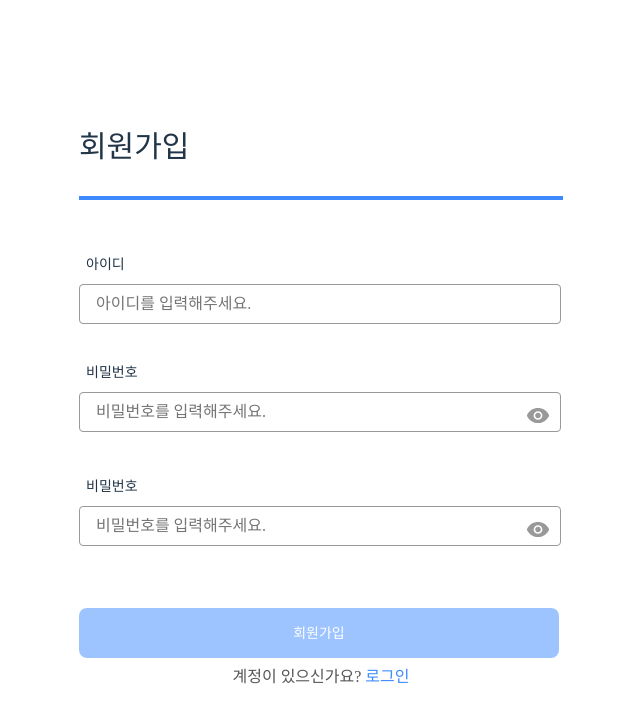
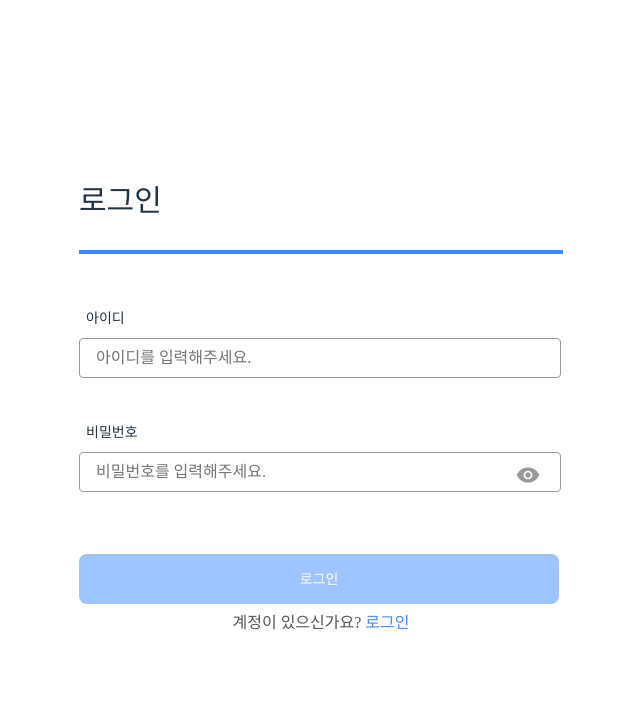
Before and after one commit to 2024-dsm-mentoring/FE_Jiyeon, a React (Vite) app in the folder 1주차/: page /Login in a window 1280 px wide. Shown: the top 722 px of the page, without its empty margins (319-959 px from the left). Built offline with nearby package versions, Linux system fonts and the light colour scheme; a web font is replaced by a local one.

Commit message:
input으로 password id 처리

```diff
--- a/1주차/src/App.tsx
+++ b/1주차/src/App.tsx
@@ -1,8 +1,8 @@
 import "./App.css";
-import { SignUpPage } from "./pages/SignUpPage";
+import { AppRouter } from "./Router";
 
 function App() {
-  return <SignUpPage />;
+  return <AppRouter />;
 }
 
 export default App;
--- /dev/null
+++ b/1주차/src/Router.tsx
@@ -0,0 +1,14 @@
+import { Route, BrowserRouter, Routes } from "react-router-dom";
+import { SignUpPage } from "./pages/SignUpPage";
+import { LoginPage } from "./pages/LoginPage";
+
+export const AppRouter = () => {
+  return (
+    <BrowserRouter>
+      <Routes>
+        <Route path="/SignUp" element={<SignUpPage />} />
+        <Route path="Login" element={<LoginPage />} />
+      </Routes>
+    </BrowserRouter>
+  );
+};
--- /dev/null
+++ b/1주차/src/assets/Eyes.tsx
@@ -0,0 +1,31 @@
+import React from "react";
+
+interface EyesProps extends React.SVGProps<SVGSVGElement> {
+  size?: number;
+  isEye?: boolean;
+}
+
+export const Eyes = ({ size = 22, isEye, ...props }: EyesProps) => (
+  <svg
+    width={size}
+    height={size}
+    viewBox="0 0 22 15"
+    fill="none"
+    xmlns="http://www.w3.org/2000/svg"
+    {...props}
+  >
+    {isEye ? (
+      //text라면
+      <path
+        d="M11 11.75C12.1833 11.75 13.1875 11.3375 14.0125 10.5125C14.8375 9.6875 15.25 8.68333 15.25 7.5C15.25 6.31667 14.8375 5.3125 14.0125 4.4875C13.1875 3.6625 12.1833 3.25 11 3.25C9.81667 3.25 8.8125 3.6625 7.9875 4.4875C7.1625 5.3125 6.75 6.31667 6.75 7.5C6.75 8.68333 7.1625 9.6875 7.9875 10.5125C8.8125 11.3375 9.81667 11.75 11 11.75ZM11 10.3C10.2167 10.3 9.55417 10.0292 9.0125 9.4875C8.47083 8.94583 8.2 8.28333 8.2 7.5C8.2 6.71667 8.47083 6.05417 9.0125 5.5125C9.55417 4.97083 10.2167 4.7 11 4.7C11.7833 4.7 12.4458 4.97083 12.9875 5.5125C13.5292 6.05417 13.8 6.71667 13.8 7.5C13.8 8.28333 13.5292 8.94583 12.9875 9.4875C12.4458 10.0292 11.7833 10.3 11 10.3ZM11 15C8.56667 15 6.36667 14.3083 4.4 12.925C2.43333 11.5417 0.966667 9.73333 0 7.5C0.966667 5.26667 2.43333 3.45833 4.4 2.075C6.36667 0.691666 8.56667 0 11 0C13.4333 0 15.6333 0.691666 17.6 2.075C19.5667 3.45833 21.0333 5.26667 22 7.5C21.0333 9.73333 19.5667 11.5417 17.6 12.925C15.6333 14.3083 13.4333 15 11 15ZM11 13.5C13.0167 13.5 14.8708 12.9542 16.5625 11.8625C18.2542 10.7708 19.5417 9.31667 20.425 7.5C19.5417 5.68333 18.2542 4.22917 16.5625 3.1375C14.8708 2.04583 13.0167 1.5 11 1.5C8.98333 1.5 7.12917 2.04583 5.4375 3.1375C3.74583 4.22917 2.45 5.68333 1.55 7.5C2.45 9.31667 3.74583 10.7708 5.4375 11.8625C7.12917 12.9542 8.98333 13.5 11 13.5Z"
+        fill="#999999"
+      />
+    ) : (
+      //password라면
+      <path
+        d="M11.002 11.8333C12.2257 11.8333 13.2652 11.4118 14.1205 10.5689C14.9757 9.72589 15.4034 8.70228 15.4034 7.49805C15.4034 6.2938 14.9751 5.27084 14.1185 4.42917C13.2619 3.58751 12.2217 3.16667 10.998 3.16667C9.7743 3.16667 8.73481 3.58816 7.87953 4.43113C7.02426 5.27411 6.59662 6.29772 6.59662 7.50195C6.59662 8.7062 7.02492 9.72916 7.88151 10.5708C8.73812 11.4125 9.77828 11.8333 11.002 11.8333ZM10.996 10.2667C10.214 10.2667 9.55056 9.99731 9.00578 9.45857C8.46099 8.91986 8.1886 8.26569 8.1886 7.49608C8.1886 6.72647 8.46232 6.07362 9.00976 5.5375C9.55719 5.00138 10.2219 4.73333 11.004 4.73333C11.786 4.73333 12.4494 5.00269 12.9942 5.54142C13.539 6.08014 13.8114 6.73431 13.8114 7.50393C13.8114 8.27353 13.5377 8.92638 12.9902 9.4625C12.4428 9.99862 11.7781 10.2667 10.996 10.2667ZM11 15C8.65718 15 6.52041 14.3792 4.58969 13.1375C2.65898 11.8958 1.17788 10.244 0.146404 8.18205C0.09397 8.09957 0.0564565 7.99764 0.0338638 7.87628C0.0112879 7.75489 0 7.62947 0 7.5C0 7.37053 0.0112879 7.24511 0.0338638 7.12372C0.0564565 7.00236 0.09397 6.90043 0.146404 6.81795C1.1779 4.75598 2.65899 3.10417 4.58969 1.8625C6.52041 0.620834 8.65718 0 11 0C13.3428 0 15.4796 0.620834 17.4103 1.8625C19.341 3.10417 20.8221 4.75598 21.8536 6.81795C21.906 6.90043 21.9435 7.00236 21.9661 7.12372C21.9887 7.24511 22 7.37053 22 7.5C22 7.62947 21.9887 7.75489 21.9661 7.87628C21.9435 7.99764 21.906 8.09957 21.8536 8.18205C20.8221 10.244 19.341 11.8958 17.4103 13.1375C15.4796 14.3792 13.3428 15 11 15Z"
+        fill="#999999"
+      />
+    )}
+  </svg>
+);
--- a/1주차/src/components/IdPassword/Password.tsx
+++ b/1주차/src/components/IdPassword/Password.tsx
@@ -5,16 +5,24 @@ import OpenEye from "../../assets/OpenEye.svg";
 import CloseEye from "../../assets/CloseEye.svg";
 import { useState } from "react";
 
-export const Password = ({ password, setPassword }) => {
+export const Password = ({
+  password,
+  setPassword,
+}: {
+  password?: string;
+  setPassword: React.Dispatch<React.SetStateAction<string>>;
+}) => {
   const [showPswd, setShowPswd] = useState(false);
 
-  const handleChandePassword = (e) => {
+  const handleChandePassword = (e: React.ChangeEvent<HTMLInputElement>) => {
     setPassword(e.target.value);
   };
 
   const toggleShowPswd = () => {
     setShowPswd((prevShowPswd) => !prevShowPswd);
   };
+
+
 
   return (
     <PasswordAll>
--- /dev/null
+++ b/1주차/src/components/Inputs.tsx
@@ -0,0 +1,88 @@
+import styled from "styled-components";
+import Colors from "../design-system/colors/Colors";
+import fonts from "../design-system/fonts/fonts";
+import { useState } from "react";
+import { Eyes } from "../assets/Eyes";
+
+interface InputProps extends React.InputHTMLAttributes<HTMLInputElement> {
+  type?: string;
+  label?: string;
+}
+
+export const Input = ({ label, placeholder, type, ...props }: InputProps) => {
+  const [showPswd, setShowPswd] = useState<boolean>(false);
+
+  if (type == "text") {
+    return (
+      <All>
+        <Title>{label} </Title>
+        <InputContainer
+          placeholder={placeholder}
+          type={type}
+          {...props}
+        ></InputContainer>
+      </All>
+    );
+  } else {
+    return (
+      <All>
+        <Title htmlFor={label}>{label} </Title>
+        <InputFakeContainer>
+          <InputContainer
+            placeholder={placeholder}
+            type={showPswd ? "text" : "password"}
+            {...props}
+          ></InputContainer>
+          <PassWordEye onClick={() => setShowPswd(!showPswd)}>
+            <Eyes isEye={showPswd} />
+          </PassWordEye>
+        </InputFakeContainer>
+      </All>
+    );
+  }
+};
+
+const InputFakeContainer = styled.div`
+  width: 482px;
+  height: 46px;
+  position: relative;
+`;
+
+const All = styled.div`
+  display: flex;
+  flex-direction: column;
+  justify-content: start;
+  align-items: start;
+  gap: 11px;
+  width: 482px;
+  height: 74px;
+`;
+
+const Title = styled.label`
+  font: ${fonts.Body3};
+  margin: 7px;
+`;
+
+const InputContainer = styled.input`
+  color: ${Colors.Gray5};
+  border-radius: 4px;
+  width: 464px;
+  padding: 10px 0 10px 16px;
+  border: 1px solid ${Colors.Gray5};
+  font: ${fonts.Body2};
+  outline: none;
+  background-color: ${Colors.Gray1};
+`;
+
+const PassWordEye = styled.button`
+  border: none;
+  position: absolute;
+  top: 2px;
+  right: 3px;
+  background-color: transparent;
+
+  &:focus {
+    border: none;
+    outline: none;
+  }
+`;
--- a/1주차/src/pages/LoginPage.tsx
+++ b/1주차/src/pages/LoginPage.tsx
@@ -0,0 +1,111 @@
+import styled from "styled-components";
+import fonts from "./../design-system/fonts/fonts";
+import Colors from "../design-system/colors/Colors";
+// import { Id } from "../components/IdPassword/Id";
+// import { Password } from "../components/IdPassword/Password";
+import { Input } from "../components/Inputs";
+
+export const LoginPage = () => {
+  return (
+    <LoginAll>
+      <LoginContents>
+        <TitleAll>
+          <LoginTitle>로그인</LoginTitle>
+          <TitleLine />
+        </TitleAll>
+        <IdPasswordAll>
+          <Input
+            type="text"
+            label="아이디"
+            placeholder="아이디를 입력해주세요."
+          />
+          <Input
+            type="password"
+            label="비밀번호"
+            placeholder="비밀번호를 입력해주세요."
+          />
+        </IdPasswordAll>
+        <LoginBtn>로그인</LoginBtn>
+      </LoginContents>
+      <LoginNavAll>
+        <LoginNavQuestion>계정이 있으신가요?</LoginNavQuestion>
+        <LoginNav>로그인</LoginNav>
+      </LoginNavAll>
+    </LoginAll>
+  );
+};
+
+const LoginContents = styled.div`
+  display: flex;
+  flex-direction: column;
+  gap: 56px;
+`;
+
+const IdPasswordAll = styled.div`
+  display: flex;
+  flex-direction: column;
+  gap: 40px;
+`;
+
+const TitleAll = styled.div`
+  display: flex;
+  flex-direction: column;
+  align-items: start;
+  gap: 23px;
+`;
+
+const LoginTitle = styled.h1`
+  ${fonts.Headline2};
+  font-weight: 600;
+`;
+
+const TitleLine = styled.hr`
+  margin: 0px;
+  width: 480px;
+  border: 2px solid ${Colors.Primary};
+`;
+
+const LoginAll = styled.div`
+  display: flex;
+  flex-direction: column;
+  justify-content: center;
+  align-items: center;
+  gap: 17px;
+`;
+
+const LoginBtn = styled.button`
+  border: none;
+  opacity: 50%;
+  background-color: ${Colors.Primary};
+  color: ${Colors.Gray1};
+  display: flex;
+  justify-content: center;
+  align-items: center;
+  ${fonts.Button};
+  width: 480px;
+  height: 50px;
+  outline: none;
+  &:focus {
+    border: none;
+    outline: none;
+  }
+`;
+
+const LoginNavAll = styled.div`
+  display: flex;
+  justify-content: center;
+  align-items: center;
+  gap: 4px;
+`;
+
+const LoginNavQuestion = styled.div`
+  color: ${Colors.Gray6};
+  ${fonts.Body2};
+`;
+
+const LoginNav = styled.div`
+  color: ${Colors.Primary};
+  ${fonts.Body2};
+  font-weight: 600 !important;
+  cursor: pointer;
+`;
--- a/1주차/src/pages/SignUpPage.tsx
+++ b/1주차/src/pages/SignUpPage.tsx
@@ -3,8 +3,10 @@ import fonts from "./../design-system/fonts/fonts";
 import Colors from "../design-system/colors/Colors";
 import { Id } from "../components/IdPassword/Id";
 import { Password } from "../components/IdPassword/Password";
+import { SetStateAction } from "react";
 
 export const SignUpPage = () => {
+
   return (
     <SignUpAll>
       <SignUpContents>
@@ -14,8 +16,15 @@ export const SignUpPage = () => {
         </TitleAll>
         <IdPasswordAll>
           <Id />
-          <Password />
-          <Password />
+          <Password
+            setPassword={function (value: SetStateAction<string>): void {
+            }}
+          />
+          <Password
+            setPassword={function (value: SetStateAction<string>): void {
+              throw new Error("Function not implemented.");
+            }}
+          />
         </IdPasswordAll>
         <SignUpBtn>회원가입</SignUpBtn>
       </SignUpContents>
```
